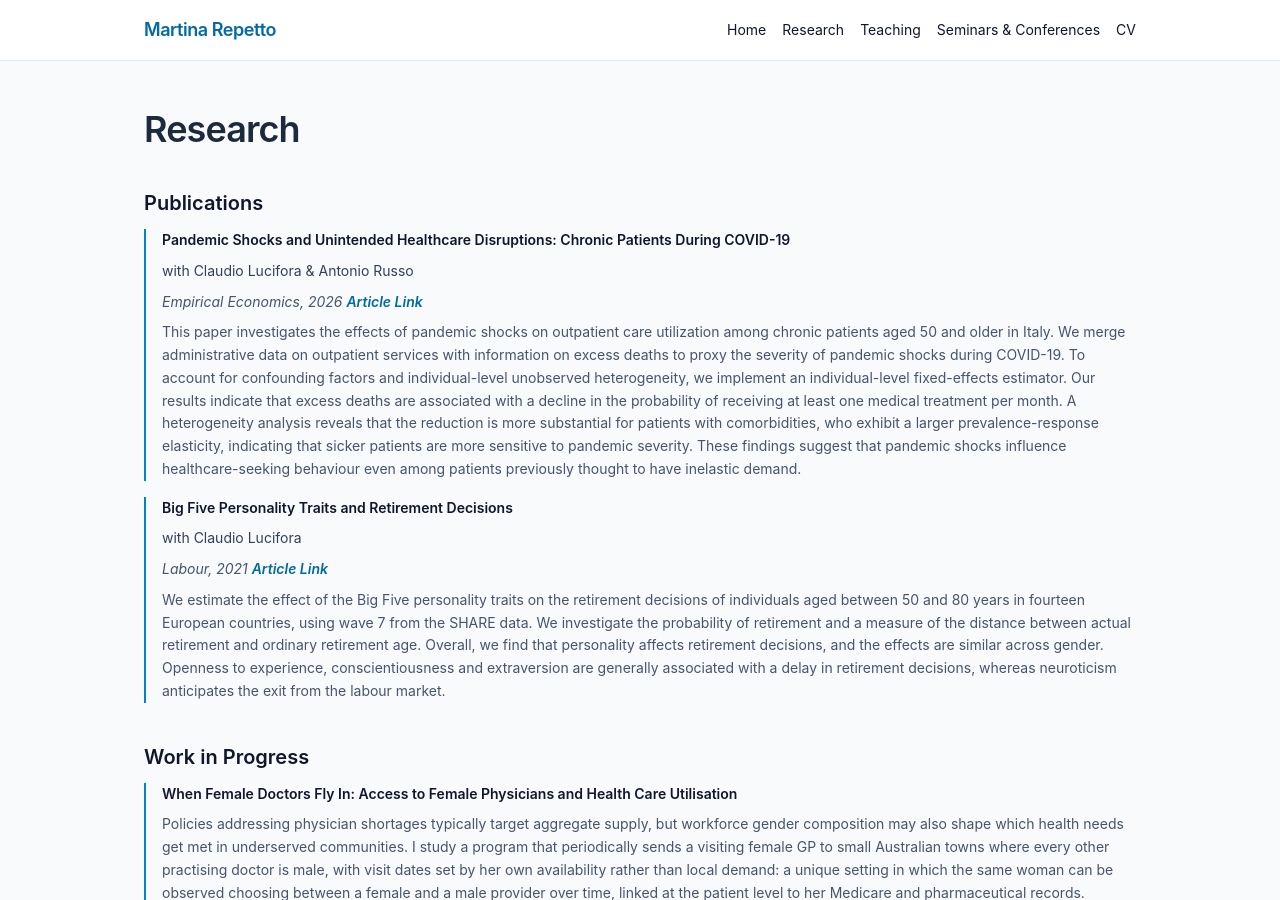
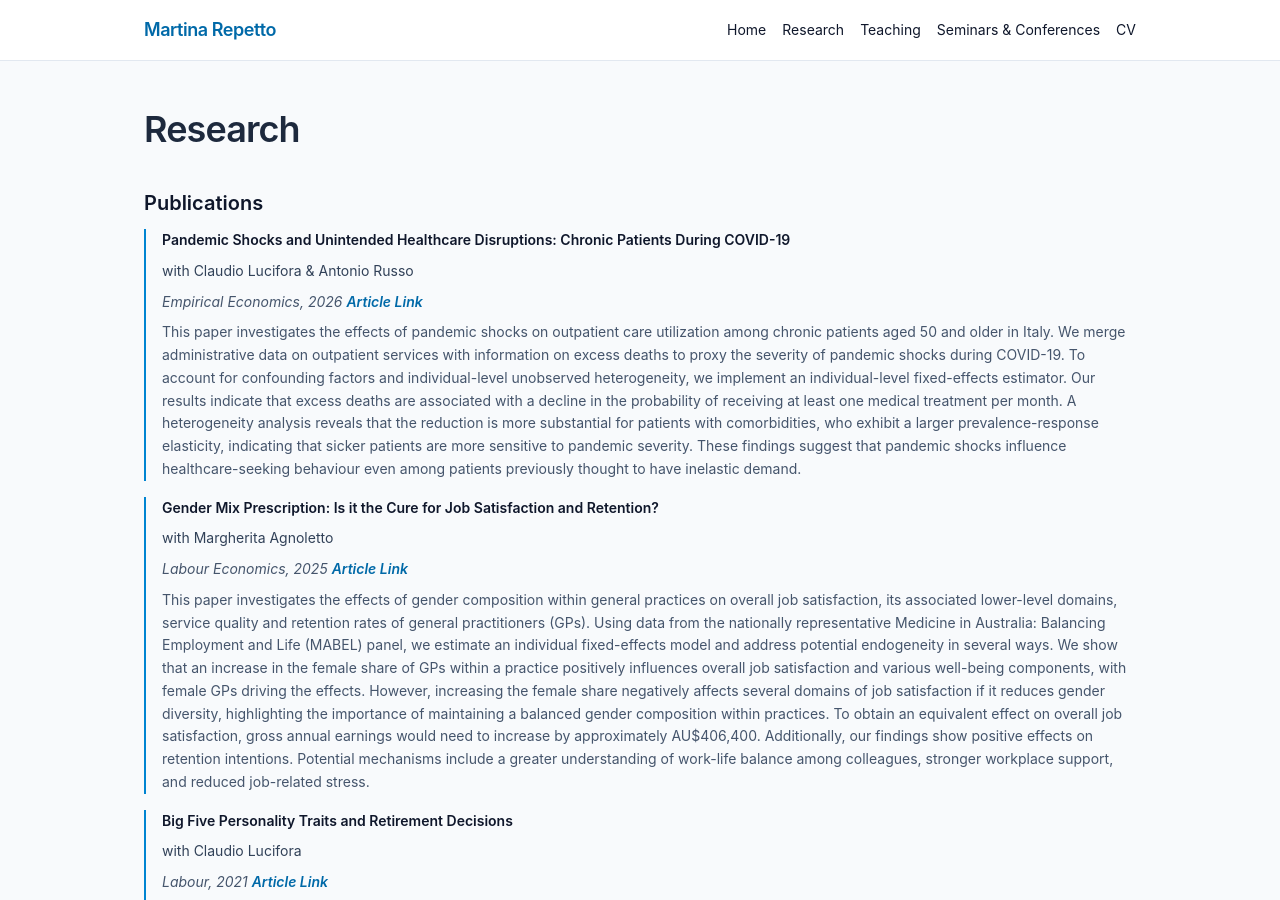
Before and after one commit to repettomartina95-gif/marti-app, a Jekyll site: the page built from research.md, in a window 1280 px wide and 900 px high. Built offline with Jekyll 4.4.1, drawn with Linux system fonts in a browser that asks for light colours.

Commit message:
Update en.yml

```diff
--- a/_data/en.yml
+++ b/_data/en.yml
@@ -18,17 +18,26 @@ research:
     title: Publications
     papers:
       - name: "Pandemic Shocks and Unintended Healthcare Disruptions: Chronic Patients During COVID-19"
-        coauthors: with Claudio Lucifora & Antonio Russo
+        coauthors: "with Claudio Lucifora & Antonio Russo"
         subheading: "Empirical Economics, 2026"
         link: "https://doi.org/10.1007/s00181-025-02851-9"
         description: |
           This paper investigates the effects of pandemic shocks on outpatient care utilization among chronic patients aged 50 and older in Italy. We merge administrative data on outpatient services with information on excess deaths to proxy the severity of pandemic shocks during COVID-19. To account for confounding factors and individual-level unobserved heterogeneity, we implement an individual-level fixed-effects estimator. Our results indicate that excess deaths are associated with a decline in the probability of receiving at least one medical treatment per month. A heterogeneity analysis reveals that the reduction is more substantial for patients with comorbidities, who exhibit a larger prevalence-response elasticity, indicating that sicker patients are more sensitive to pandemic severity. These findings suggest that pandemic shocks influence healthcare-seeking behaviour even among patients previously thought to have inelastic demand.
+
+      - name: "Gender Mix Prescription: Is it the Cure for Job Satisfaction and Retention?"
+        coauthors: "with Margherita Agnoletto"
+        subheading: "Labour Economics, 2025"
+        link: "https://doi.org/10.1016/j.labeco.2025.102786"
+        description: |
+          This paper investigates the effects of gender composition within general practices on overall job satisfaction, its associated lower-level domains, service quality and retention rates of general practitioners (GPs). Using data from the nationally representative Medicine in Australia: Balancing Employment and Life (MABEL) panel, we estimate an individual fixed-effects model and address potential endogeneity in several ways. We show that an increase in the female share of GPs within a practice positively influences overall job satisfaction and various well-being components, with female GPs driving the effects. However, increasing the female share negatively affects several domains of job satisfaction if it reduces gender diversity, highlighting the importance of maintaining a balanced gender composition within practices. To obtain an equivalent effect on overall job satisfaction, gross annual earnings would need to increase by approximately AU$406,400. Additionally, our findings show positive effects on retention intentions. Potential mechanisms include a greater understanding of work-life balance among colleagues, stronger workplace support, and reduced job-related stress.
+
       - name: "Big Five Personality Traits and Retirement Decisions"
-        coauthors: with Claudio Lucifora
+        coauthors: "with Claudio Lucifora"
         subheading: "Labour, 2021"
         link: "https://doi.org/10.1111/labr.12210"
         description: |
           We estimate the effect of the Big Five personality traits on the retirement decisions of individuals aged between 50 and 80 years in fourteen European countries, using wave 7 from the SHARE data. We investigate the probability of retirement and a measure of the distance between actual retirement and ordinary retirement age. Overall, we find that personality affects retirement decisions, and the effects are similar across gender. Openness to experience, conscientiousness and extraversion are generally associated with a delay in retirement decisions, whereas neuroticism anticipates the exit from the labour market.
+
   work_in_progress:
     title: Work in Progress
     papers:
```
